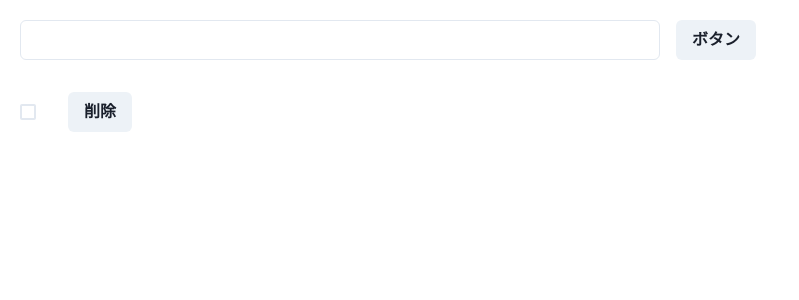
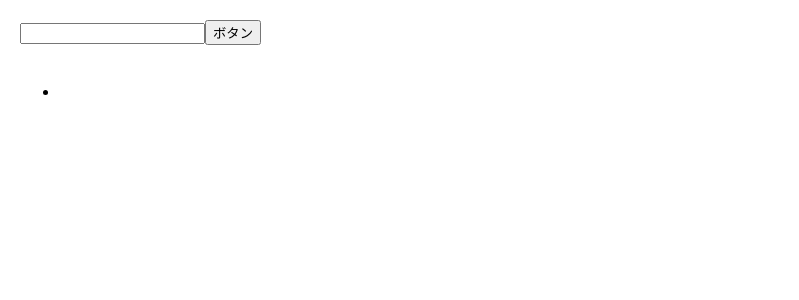
Before and after one commit to riomaemoto/recoil_practice, a React (Create React App) app: page / in a window 1280 px wide. Both pictures are taken after a click on the button "ボタン". Shown: the top 300 px of the page, without its empty margins (0-799 px from the left). Built offline with nearby package versions, Linux system fonts and the light colour scheme.

Commit message:
git revert

```diff
--- a/package.json
+++ b/package.json
@@ -3,9 +3,6 @@
   "version": "0.1.0",
   "private": true,
   "dependencies": {
-    "@chakra-ui/react": "^2.3.2",
-    "@emotion/react": "^11.10.4",
-    "@emotion/styled": "^11.10.4",
     "@testing-library/jest-dom": "^5.14.1",
     "@testing-library/react": "^13.0.0",
     "@testing-library/user-event": "^13.2.1",
@@ -13,7 +10,6 @@
     "@types/node": "^16.7.13",
     "@types/react": "^18.0.0",
     "@types/react-dom": "^18.0.0",
-    "framer-motion": "^7.3.5",
     "react": "^18.2.0",
     "react-dom": "^18.2.0",
     "react-scripts": "5.0.1",
--- a/src/App.tsx
+++ b/src/App.tsx
@@ -1,4 +1,3 @@
-import { Button, Checkbox, Flex, Input, Text } from "@chakra-ui/react";
 import { useState } from "react";
 import { useRecoilState } from "recoil";
 import { todolistState } from "./global/state";
@@ -18,48 +17,21 @@ const App = () => {
     setInputText("");
   };
 
-  const onDelete = (a: number) => {
-    const item: Todo[] = data.filter((todo) => todo.id !== a);
-    setData(item);
-  };
-
-  const onToggle = (i: number) => {
-    const item: Todo = {
-      ...data[i],
-      isDone: !data[i].isDone,
-    };
-    const items: Todo[] = [...data.slice(0, i), item, ...data.slice(i + 1)];
-    setData(items);
-  };
-
   return (
     <div style={{ padding: "20px" }}>
-      <Flex mb={8}>
-        <Input
-          width={"50vw"}
-          value={inputText}
-          onChange={(e) => setInputText(e.target.value)}
-          mr={4}
-        />
-        <Button onClick={onSubmit}>ボタン</Button>
-      </Flex>
-      {data.map((item, index) => (
-        <Flex key={item.id} mb={4}>
-          <Checkbox
-            isChecked={item.isDone}
-            onChange={() => onToggle(index)}
-            mr={4}
-          />
-          <Text pt={2}>{item.content}</Text>
-          <Button
-            ml={4}
-            onClick={() => onDelete(item.id)}
-            disabled={!item.isDone}
-          >
-            削除
-          </Button>
-        </Flex>
-      ))}
+      <input
+        type="text"
+        value={inputText}
+        onChange={(e) => setInputText(e.target.value)}
+      />
+      <button onClick={onSubmit}>ボタン</button>
+      <br />
+      <br />
+      <ul>
+        {data.map((item) => (
+          <li key={item.id}>{item.content}</li>
+        ))}
+      </ul>
     </div>
   );
 };
--- a/src/index.tsx
+++ b/src/index.tsx
@@ -4,18 +4,15 @@ import "./index.css";
 import App from "./App";
 import reportWebVitals from "./reportWebVitals";
 import { RecoilRoot } from "recoil";
-import { ChakraProvider } from "@chakra-ui/react";
 
 const root = ReactDOM.createRoot(
   document.getElementById("root") as HTMLElement
 );
 root.render(
   <React.StrictMode>
-    <ChakraProvider>
-      <RecoilRoot>
-        <App />
-      </RecoilRoot>
-    </ChakraProvider>
+    <RecoilRoot>
+      <App />
+    </RecoilRoot>
   </React.StrictMode>
 );
 
```
Also changed, not shown: 1 other file (tests, documents, lock files or other folders).
